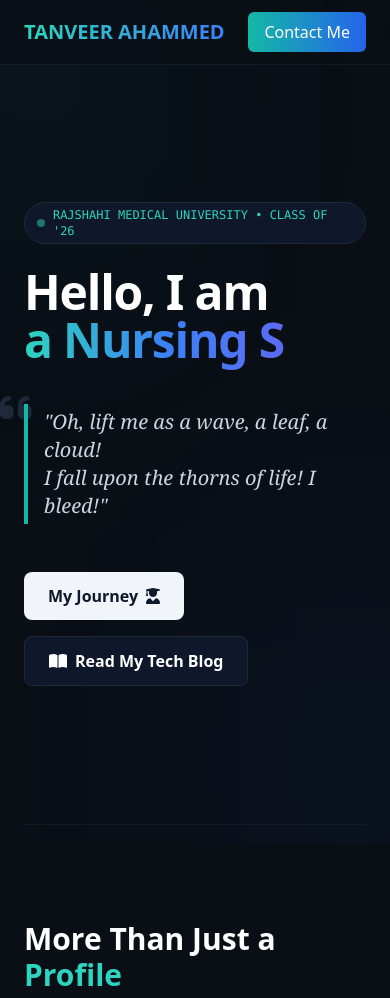
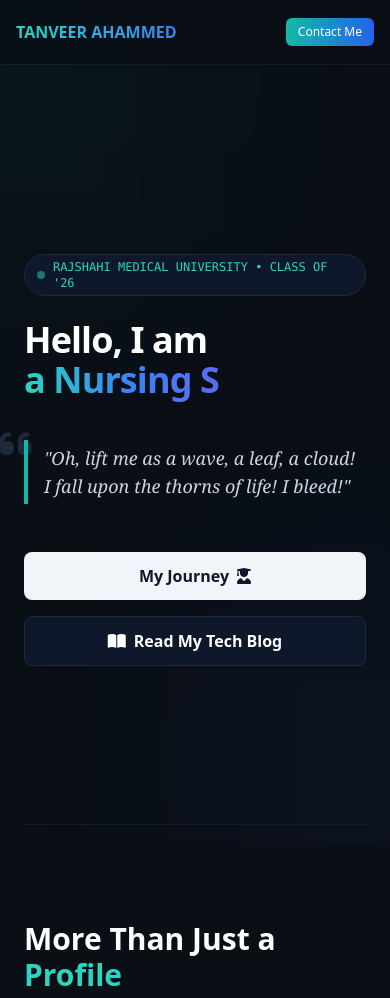
Before and after one commit to Tanveerahammed1080/tanveer-portfolio, a plain HTML site: page index.html in a window 390 px wide. Shown: the top 998 px of the page. Drawn offline with nearby package versions, Linux system fonts and the light colour scheme.

Commit message:
Update index.html

```diff
--- a/index.html
+++ b/index.html
@@ -23,43 +23,43 @@
     </div>
 
     <nav class="fixed w-full z-50 top-0 bg-[#0a0f16]/80 backdrop-blur-md border-b border-slate-800/50">
-        <div class="max-w-6xl mx-auto px-6 h-16 flex items-center justify-between">
-            <a href="#home" class="text-xl font-bold bg-gradient-to-r from-teal-400 to-blue-500 bg-clip-text text-transparent">TANVEER AHAMMED</a>
+        <div class="max-w-6xl mx-auto px-4 md:px-6 h-16 flex items-center justify-between">
+            <a href="#home" class="text-base md:text-xl font-bold bg-gradient-to-r from-teal-400 to-blue-500 bg-clip-text text-transparent whitespace-nowrap">TANVEER AHAMMED</a>
             <div class="hidden md:flex space-x-8 text-sm font-medium">
                 <a href="#home" class="hover:text-teal-400 transition-colors">Home</a>
                 <a href="#about" class="hover:text-teal-400 transition-colors">About</a>
                 <a href="#journey" class="hover:text-teal-400 transition-colors">Journey</a>
             </div>
-            <a href="#contact" class="px-4 py-2 rounded-md bg-gradient-to-r from-teal-500 to-blue-600 text-white font-medium hover:opacity-90 transition-opacity">Contact Me</a>
+            <a href="#contact" class="px-3 py-1.5 md:px-4 md:py-2 text-xs md:text-sm rounded-md bg-gradient-to-r from-teal-500 to-blue-600 text-white font-medium hover:opacity-90 transition-opacity whitespace-nowrap ml-2">Contact Me</a>
         </div>
     </nav>
 
     <main class="max-w-6xl mx-auto px-6 pt-16">
 
         <section id="home" class="min-h-[90vh] flex flex-col justify-center items-start relative">
-            <div class="inline-flex items-center space-x-2 px-3 py-1 rounded-full bg-slate-900 border border-slate-800 text-xs font-mono mb-6 text-teal-400">
+            <div class="inline-flex items-center space-x-2 px-3 py-1 rounded-full bg-slate-900 border border-slate-800 text-xs font-mono mb-6 text-teal-400 mt-8 md:mt-0">
                 <span class="w-2 h-2 rounded-full bg-teal-400 animate-pulse"></span>
                 <span>RAJSHAHI MEDICAL UNIVERSITY • CLASS OF '26</span>
             </div>
-            <h1 class="text-5xl md:text-7xl font-extrabold tracking-tight mb-4 text-white">
+            <h1 class="text-4xl md:text-7xl font-extrabold tracking-tight mb-4 text-white">
                 Hello, I am <br />
                 <span id="typed-text" class="bg-gradient-to-r from-teal-400 via-blue-500 to-indigo-500 bg-clip-text text-transparent typing-cursor"></span>
             </h1>
 
             <div class="relative max-w-2xl mt-6 mb-8">
                 <i class="fa-solid fa-quote-left absolute -top-4 -left-6 text-slate-800 text-4xl -z-10"></i>
-                <p class="text-xl md:text-2xl text-slate-300 font-serif italic border-l-4 border-teal-500 pl-4 py-1">
+                <p class="text-lg md:text-2xl text-slate-300 font-serif italic border-l-4 border-teal-500 pl-4 py-1">
                     "Oh, lift me as a wave, a leaf, a cloud!<br/>
                     I fall upon the thorns of life! I bleed!"
                 </p>
             </div>
 
             <div class="flex flex-wrap gap-4 mt-4">
-                <a href="#journey" class="flex items-center space-x-2 px-6 py-3 rounded-lg bg-slate-100 text-slate-900 font-bold hover:bg-white transition-colors">
+                <a href="#journey" class="flex items-center space-x-2 px-6 py-3 rounded-lg bg-slate-100 text-slate-900 font-bold hover:bg-white transition-colors w-full sm:w-auto justify-center">
                     <span>My Journey</span>
                     <i class="fa-solid fa-user-graduate"></i>
                 </a>
-                <a href="https://amartechdiary.blogger.com" target="_blank" class="flex items-center space-x-2 px-6 py-3 rounded-lg bg-slate-900 text-white font-bold border border-slate-800 hover:border-slate-700 transition-colors">
+                <a href="https://amartechdiary.blogspot.com" target="_blank" class="flex items-center space-x-2 px-6 py-3 rounded-lg bg-slate-900 text-white font-bold border border-slate-800 hover:border-slate-700 transition-colors w-full sm:w-auto justify-center">
                     <i class="fa-solid fa-book-open"></i>
                     <span>Read My Tech Blog</span>
                 </a>
@@ -119,9 +119,9 @@
                 <div class="mb-10 ml-8 relative group">
                     <span class="absolute -left-[41px] top-1 flex items-center justify-center w-5 h-5 rounded-full bg-[#0a0f16] border-2 border-slate-600 transition-colors"></span>
                     <div class="bg-slate-900/50 border border-slate-800 p-6 rounded-xl">
-                        <div class="flex justify-between mb-2">
+                        <div class="flex flex-col md:flex-row justify-between md:items-center mb-2">
                             <h3 class="text-lg font-bold text-slate-200">Varendra College, Rajshahi</h3>
-                            <span class="text-xs font-mono text-slate-500">2022 - 2024</span>
+                            <span class="text-xs font-mono text-slate-500 mt-2 md:mt-0">2022 - 2024</span>
                         </div>
                     </div>
                 </div>
```
